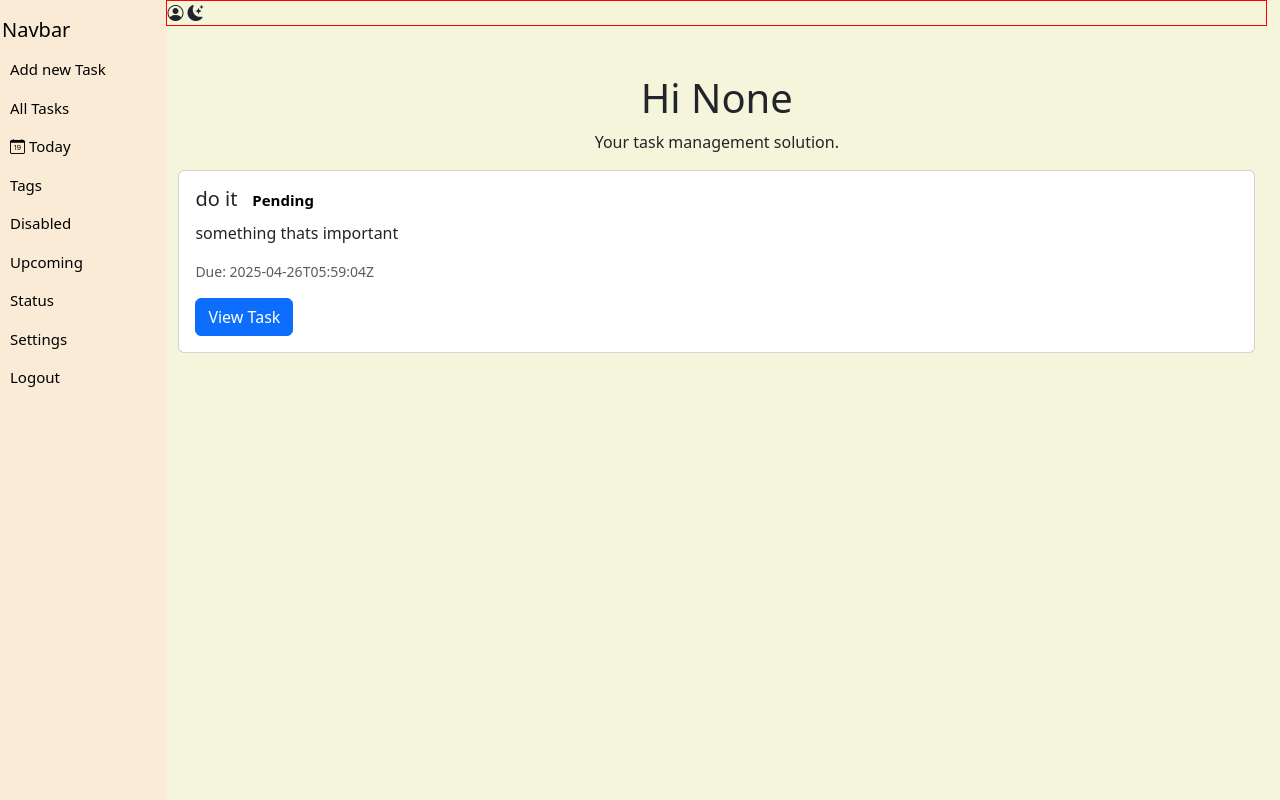
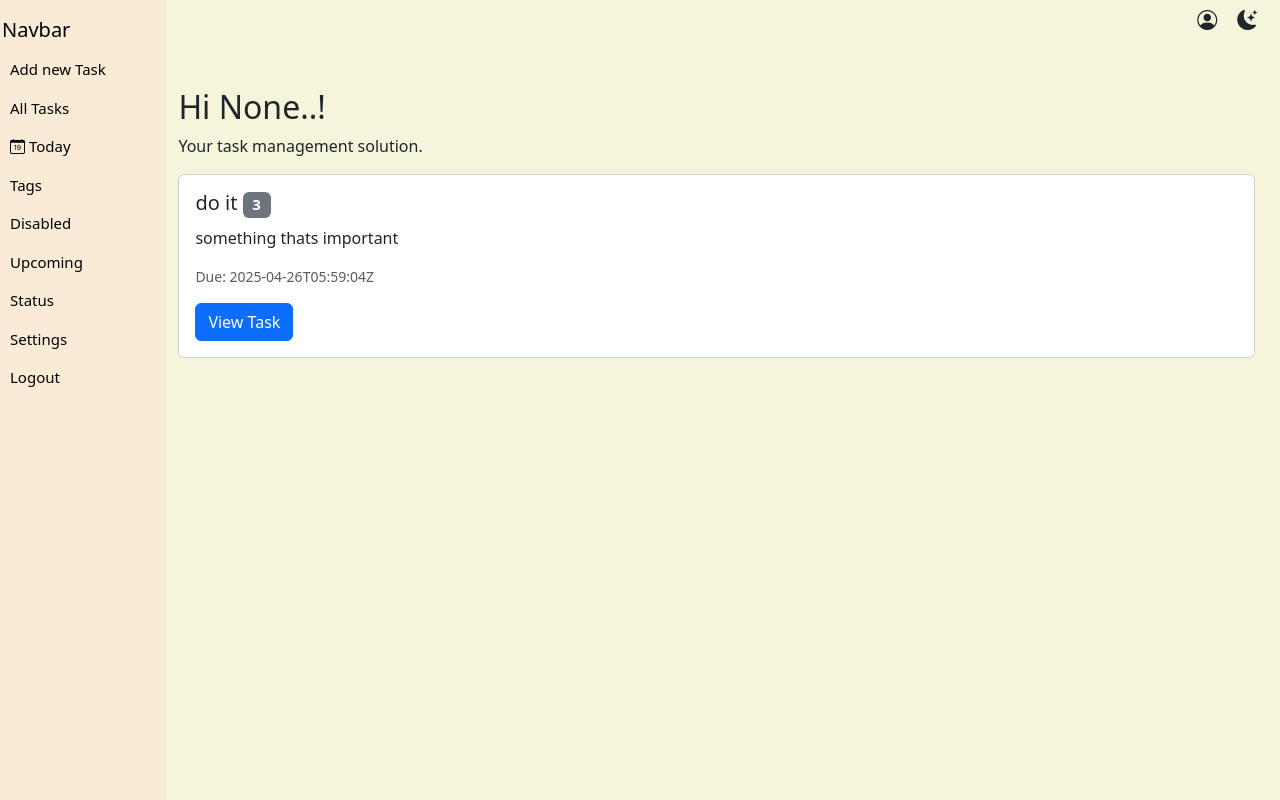
Before and after one commit to gsiri-jack/Taskly, a Django app: page /base/ in a window 1280 px wide. Run offline with Django 5.2, Linux system fonts and the light colour scheme; data comes from the database, SQL or seed files in the repository; some libraries are stand-ins or nearby versions.

Commit message:
UI adjustments

```diff
--- a/taskly/base/static/style.css
+++ b/taskly/base/static/style.css
@@ -39,5 +39,10 @@
 }
 
 .topMenu{
-    border: 1px solid red;
+    display: flex;
+    justify-content: flex-end;
 }
+
+.topMenu a{ padding: 10px;}
+
+.topMenu a i{font-size: 20px;}
--- a/taskly/base/templates/base/index.html
+++ b/taskly/base/templates/base/index.html
@@ -3,16 +3,17 @@
 
 {% block dashboard %}
     <div class="container mt-5">
-        <h1 class="text-center">Hi {{username}} </h1>
-        <p class="text-center">Your task management solution.</p>
+        <h2 class="">Hi {{username}}..! </h2>
+        <p class="">Your task management solution.</p>
         {% for task in tasks %}
             <div class="card mb-3">
                 <div class="card-body">
-                    <h5 class="card-title">{{ task.title }} {% if task.status == 'completed' %}
-                        <span class="badge badge-success">Completed</span>
-            {% else %}
-                        <span class="badge badge-pill badge-dark" style="color: black;">Pending</span>
-            {% endif %}</h5>
+                    <h5 class="card-title">{{ task.title }}
+                        {% if task.status == 'completed' %}
+                            <span class="badge text-bg-secondary text-success">4</span>
+                        {% else %}
+                            <span class="badge text-bg-secondary text-dander">3</span>
+                        {% endif %}</h5>
                     <p class="card-text">{{ task.description }}</p>
                     <p class="card-text"><small class="text-muted">Due: {{ task.due_date }}</small></p>
                     <a href="{% url 'task_detail' task.id %}" class="btn btn-primary">View Task</a>
```
